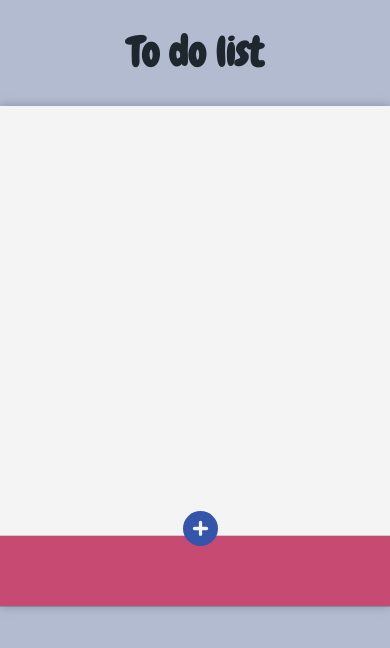
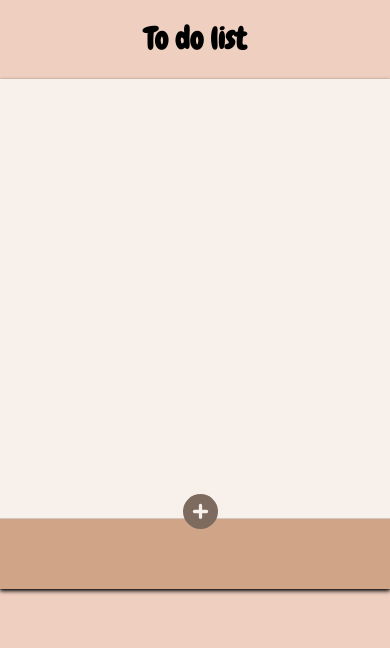
Before and after one commit to IndraGeorge/to-do-list, a React (Vite) app: page / in a window 390 px wide. Shown: the top 648 px of the page. Built offline with nearby package versions, Linux system fonts and the light colour scheme.

Commit message:
change style

```diff
--- a/src/components/Items.jsx
+++ b/src/components/Items.jsx
@@ -6,6 +6,7 @@ import { faCircle } from '@fortawesome/free-regular-svg-icons'
 export function Items(props) {
 
     return (
+        <>
         <div className={`task ${props.completed && 'barre'}`}  >
             <div className='block-check'>
                 {props.completed ?
@@ -16,5 +17,7 @@ export function Items(props) {
             </div>
             <button className='delete' onClick={props.remove} ><FontAwesomeIcon icon={faTrash} /></button>
         </div>
+        <hr/>
+        </>
     )
 }
--- a/src/style/components/form.css
+++ b/src/style/components/form.css
@@ -1,70 +1,67 @@
-
-form{
-    display:flex;
+form {
+  display: flex;
   align-items: center;
 }
 
-.input{
+.input {
   height: 70px;
   border-radius: 0px 0px 10px 10px;
-    background:var(--color-input);
+  background: var(--color-input);
   box-shadow: 0 0 1px 0 #000;
-    position:relative;
 }
 
 input:-webkit-autofill {
-	-webkit-box-shadow:0 0 0 35px var(--color-input) inset;
+  -webkit-box-shadow: 0 0 0 35px var(--color-input) inset;
   -webkit-text-fill-color: #fff;
   caret-color: white;
 }
 
-input::placeholder{
-    color:#fff;
+input::placeholder {
+  color: #fff;
 }
 
-.add{
+.add {
   position: relative;
   left: 47%;
   top: -25px;
   font-size: 35px;
   cursor: pointer;
-    color:var(--primary-color);
+  color: var(--primary-color);
 }
 
-.invisible{
-    display:none;
+.invisible {
+  display: none;
 }
 
-#name{
-    width:496px;
+#name {
+  width: 496px;
   height: 68px;
-    border-width:0px;
-    border-radius:0px 0px 10px 10px;
-    background: var(--color-input)!important;
+  border-width: 0px;
+  border-radius: 0px 0px 10px 10px;
+  background: var(--color-input) !important;
   outline: none;
   padding-left: 10px;
-    color:#fff;
+  color: #fff;
 }
 
-.btn-save{
-    cursor:pointer;
-    background-color:var(--primary-color);
-    margin-right:5px;
-    color:#fff;
-    border-radius:3px;
-    border:1px solid var(--primary-color);
-    padding:12px;
-    font-weight:bold;
-    transition:200ms;
+.btn-save {
+  cursor: pointer;
+  background-color: var(--primary-color);
+  margin-right: 5px;
+  border-radius: 3px;
+  border: 1px solid var(--primary-color);
+  padding: 12px;
+  color: white;
+  font-weight: 600;
+  transition: 200ms;
 }
 
-.btn-save:hover{
-    background-color: #182297;
+.btn-save:hover {
+  background-color: #6c5b50;
 }
 
-
-@media  screen and (max-width:500px) {
-    .input{
-        border-radius:0;
+@media screen and (max-width: 500px) {
+  .input {
+    border-radius: 0;
   }
 }
--- a/src/style/components/items.css
+++ b/src/style/components/items.css
@@ -1,18 +1,18 @@
-.task{
-    margin:10px;
+.task {
+  margin: 10px;
   display: flex;
   justify-content: space-between;
   align-items: center;
   height: 24px;
-    border-radius:2px;
-    color:#1e272e;
+  border-radius: 2px;
 }
 
-.tasks-list{
-    min-height:430px;
+.tasks-list {
+  min-height: 430px;
+  padding: 10px 10px 0 10px;
 }
 
-.barre{
+.barre {
   text-decoration-line: line-through;
 }
 
@@ -22,22 +22,21 @@
   padding: 1px 4px;
 }
 
-.no-check{
-    cursor:pointer;
-}
-
-.check{
+.no-check {
   cursor: pointer;
 }
 
-.name{
-    padding-left:10px;
+.check {
+  cursor: pointer;
+}
+
+.name {
+  padding-left: 10px;
   word-break: break-word;
 }
 
-.delete{
-    border-style:none;
-    cursor:pointer;
-    color:#1e272e;
+.delete {
+  border-style: none;
+  cursor: pointer;
   background-color: transparent;
 }
--- a/src/style/style.css
+++ b/src/style/style.css
@@ -1,48 +1,43 @@
-@import url('https://fonts.googleapis.com/css2?family=Chewy&display=swap');
+@import url("https://fonts.googleapis.com/css2?family=Chewy&display=swap");
 
 :root {
-    --input-bg-color:#F4F4F4;
-    --primary-color:#3455a9;
-    --color-input:#c74a72;
+  --primary-color: #7e6b60;
+  --color-input: #d0a487;
 }
 
-body{
-    margin:0 ;
-    padding:0;
-    box-sizing: border-box;
-    font-family:'Chewy',sans-serif;
-    background-color: #b3bbd0;
+body {
+  margin: 0;
+  padding: 0;
+  box-sizing: border-box;
+  font-family: "Chewy", sans-serif;
+  background-color: #efcfc0;
 }
 
-h1{
-    text-align:center;
-    color:#1e272e;
-    font-size:48px;
+h1 {
+  text-align: center;
+  font-size: 48px;
 }
 
 .container {
-    margin: 70px auto;
-    max-width: 500px;
-    min-height: 500px;
-    background-color: var(--input-bg-color);
-    border-radius:10px;
-    box-shadow: 0 0 10px #7f8fa6;
-    margin-top:0;
-    display:flex;
-    flex-direction:column;
+  max-width: 400px;
+  margin: 0 auto;
+  border-radius: 8px;
+  box-shadow: 0 2px 4px rgb(0, 0, 0);
+  background-color: #f8f0ea;
+  position: relative;
 }
 
-.error{
-    height:392px;
+.error {
+  height: 392px;
 }
 
+@media screen and (max-width: 480px) {
+  .container {
+    max-width: 100%;
+    border-radius: 0;
+  }
 
-@media screen  and (max-width:500px) {
-    .container{
-        border-radius:0;
-    }
-
-    h1{
-        font-size:40px;
-    }
+  h1 {
+    font-size: 30px;
+  }
 }
```
Lines whose indentation alone changed are shown as unchanged.
